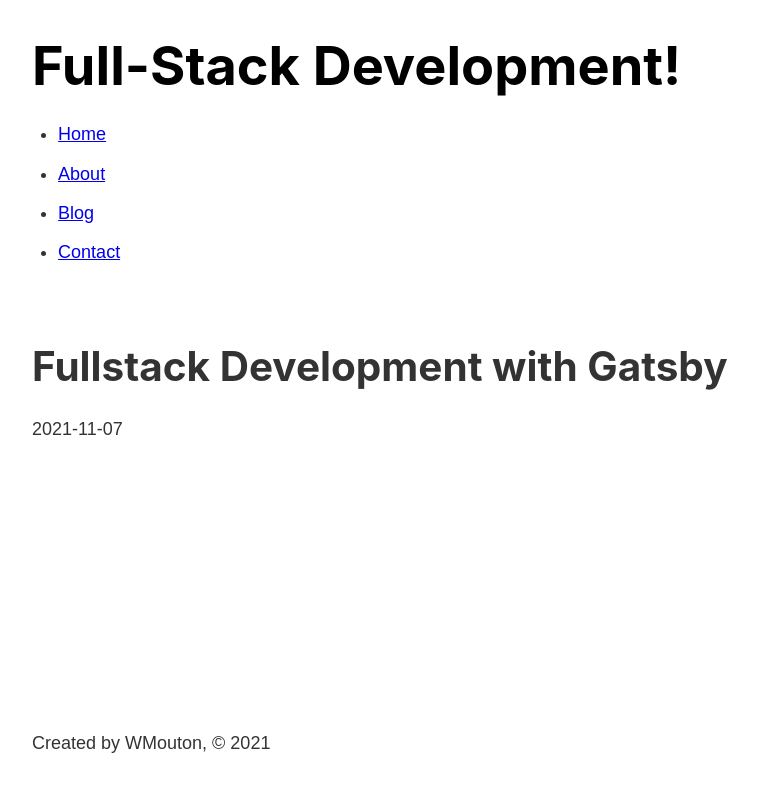
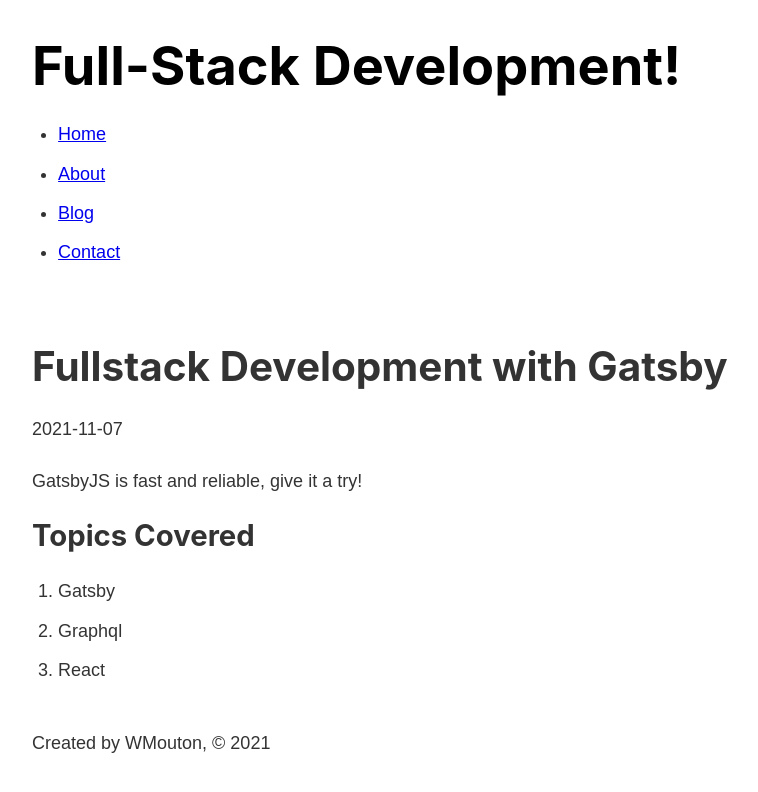
Before and after one commit to wmouton/Learn-GatsbyJS, a Gatsby site: page /blog/gatsby in a window 1280 px wide. Shown: the whole page, without its empty margins (251-1009 px from the left). Built offline with nearby package versions, Linux system fonts and the light colour scheme; Gatsby itself is replaced by a stand-in of ours.

Commit message:
display complete blog structure

```diff
--- a/src/templates/blog.js
+++ b/src/templates/blog.js
@@ -23,6 +23,9 @@ const Blog = ({ data }) => {
       <Layout>
         <h1>{data.markdownRemark.frontmatter.title}</h1>
         <p>{data.markdownRemark.frontmatter.date}</p>
+        <div
+          dangerouslySetInnerHTML={{ __html: data.markdownRemark.html }}
+        ></div>
       </Layout>
     </div>
   )
```
